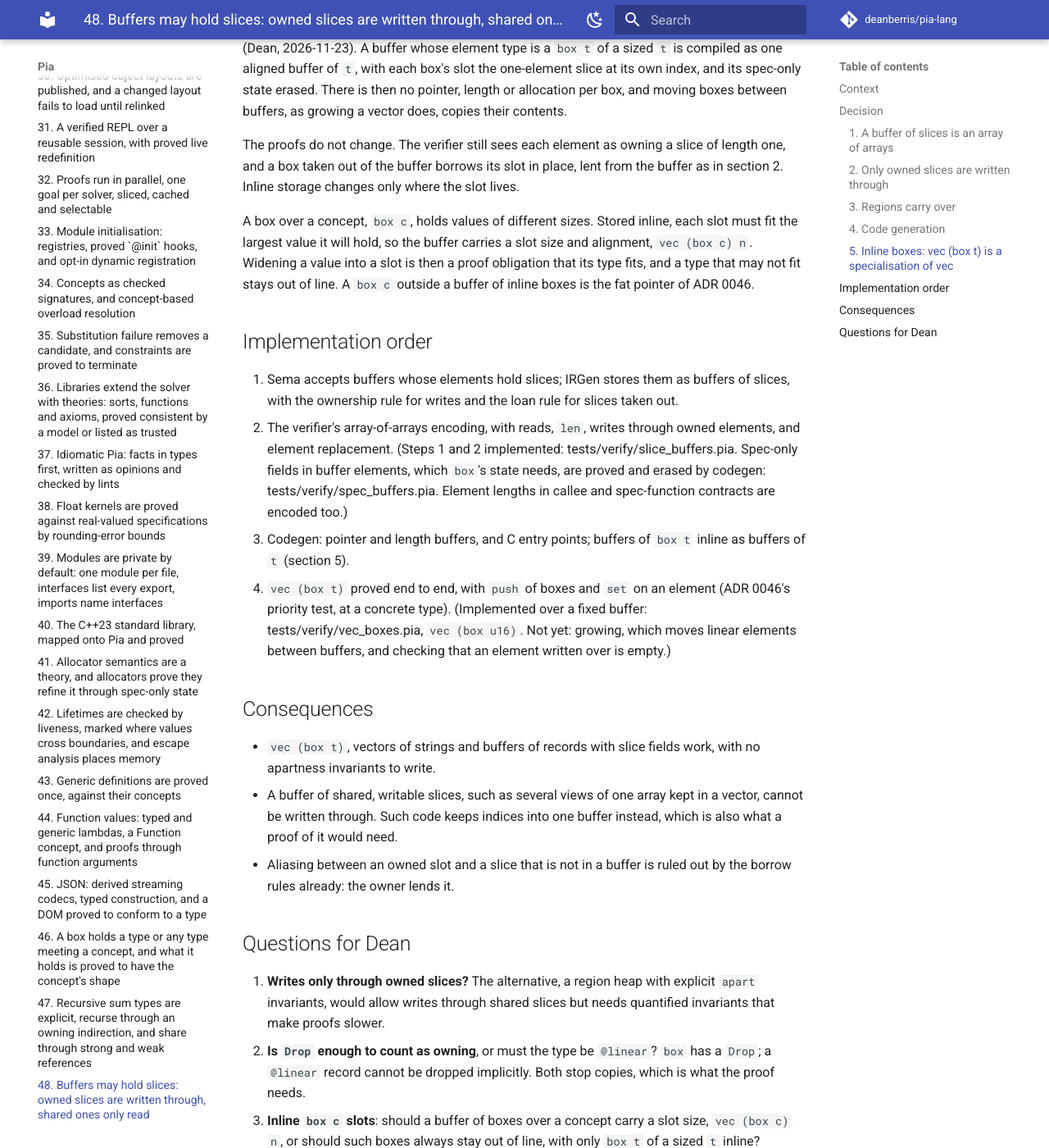
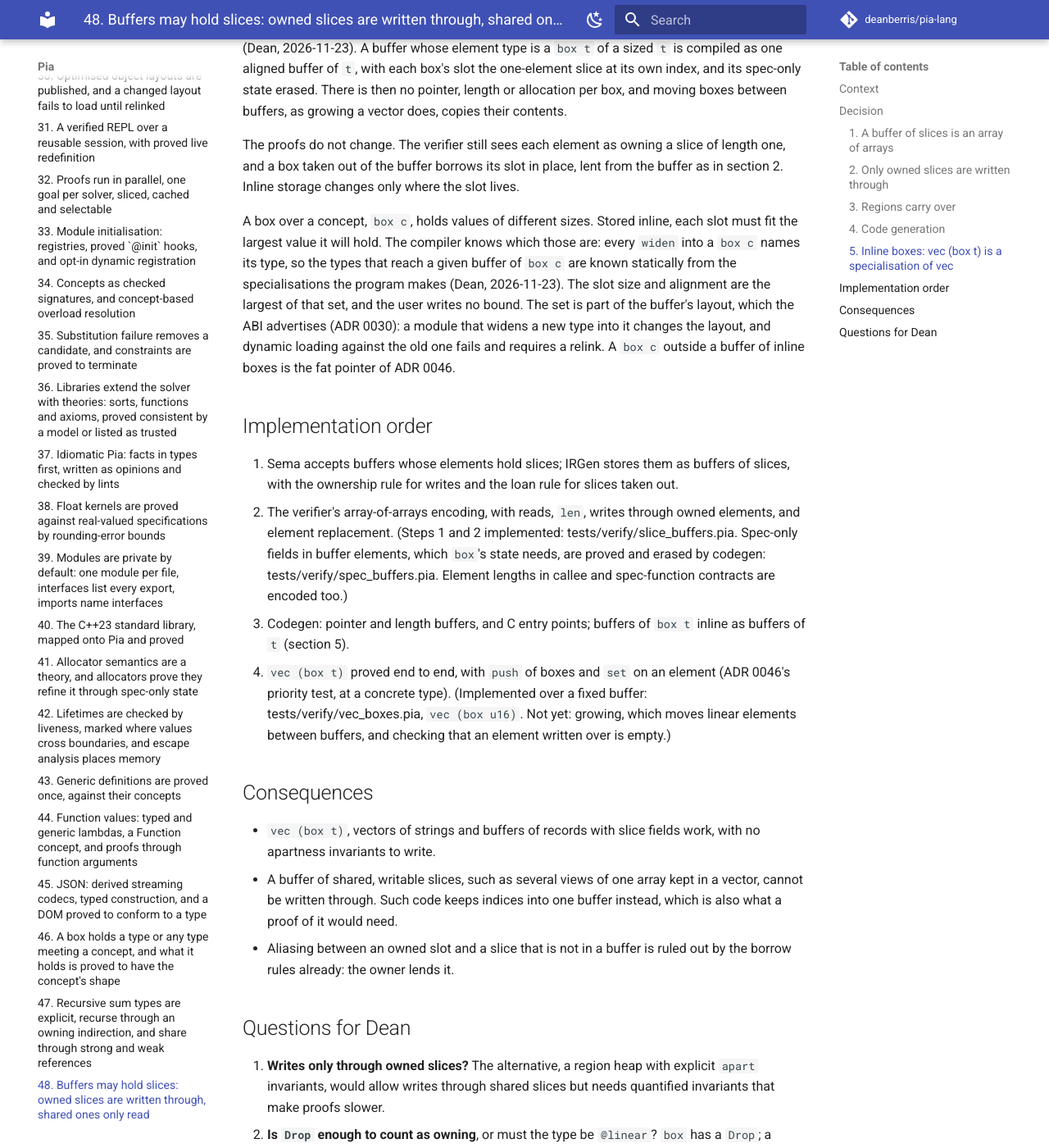
Before and after one commit to deanberris/pia-lang, an MkDocs documentation site: the page built from docs/adr/0048-buffers-whose-elements-hold-slices.md, in a window 1280 px wide and 1400 px high, scrolled down 1768 px. Shown: the whole window at 82% size. Built offline with MkDocs 1.6.1 and Material for MkDocs 9.7.7, drawn with Linux system fonts in a browser that asks for light colours; comment, search, counter and statistics services are not loaded; some of the changed text lies outside the part shown.

Commit message:
ADR 0048: box c slots fit the types statically widened into them (#264)
Dean's answer to question 3: concept boxes know the set of types that
can fit from the specialisations the program makes, so the slot size is
computed, not written, and is part of the advertised layout.


Claude-Session: https://claude.ai/code/session_01SkMSatwpzvZaq2g1zg6DQd

Co-authored-by: Claude <noreply@anthropic.com>

```diff
--- a/docs/adr/0048-buffers-whose-elements-hold-slices.md
+++ b/docs/adr/0048-buffers-whose-elements-hold-slices.md
@@ -40,7 +40,7 @@ A buffer of owning boxes need not point anywhere: each element's slot can be the
 
 The proofs do not change. The verifier still sees each element as owning a slice of length one, and a box taken out of the buffer borrows its slot in place, lent from the buffer as in section 2. Inline storage changes only where the slot lives.
 
-A box over a concept, `box c`, holds values of different sizes. Stored inline, each slot must fit the largest value it will hold, so the buffer carries a slot size and alignment, `vec (box c) n`. Widening a value into a slot is then a proof obligation that its type fits, and a type that may not fit stays out of line. A `box c` outside a buffer of inline boxes is the fat pointer of ADR 0046.
+A box over a concept, `box c`, holds values of different sizes. Stored inline, each slot must fit the largest value it will hold. The compiler knows which those are: every `widen` into a `box c` names its type, so the types that reach a given buffer of `box c` are known statically from the specialisations the program makes (Dean, 2026-11-23). The slot size and alignment are the largest of that set, and the user writes no bound. The set is part of the buffer's layout, which the ABI advertises (ADR 0030): a module that widens a new type into it changes the layout, and dynamic loading against the old one fails and requires a relink. A `box c` outside a buffer of inline boxes is the fat pointer of ADR 0046.
 
 ## Implementation order
 
@@ -60,4 +60,4 @@ A box over a concept, `box c`, holds values of different sizes. Stored inline, e
 
 1. **Writes only through owned slices?** The alternative, a region heap with explicit `apart` invariants, would allow writes through shared slices but needs quantified invariants that make proofs slower.
 2. **Is `Drop` enough to count as owning**, or must the type be `@linear`? `box` has a `Drop`; a `@linear` record cannot be dropped implicitly. Both stop copies, which is what the proof needs.
-3. **Inline `box c` slots**: should a buffer of boxes over a concept carry a slot size, `vec (box c) n`, or should such boxes always stay out of line, with only `box t` of a sized `t` inline?
+3. **Inline `box c` slots**: should a buffer of boxes over a concept carry a slot size, `vec (box c) n`, or should such boxes always stay out of line? Answered (Dean, 2026-11-23): neither. The slot fits the set of types the program statically widens into it, found from its specialisations (section 5).
```
